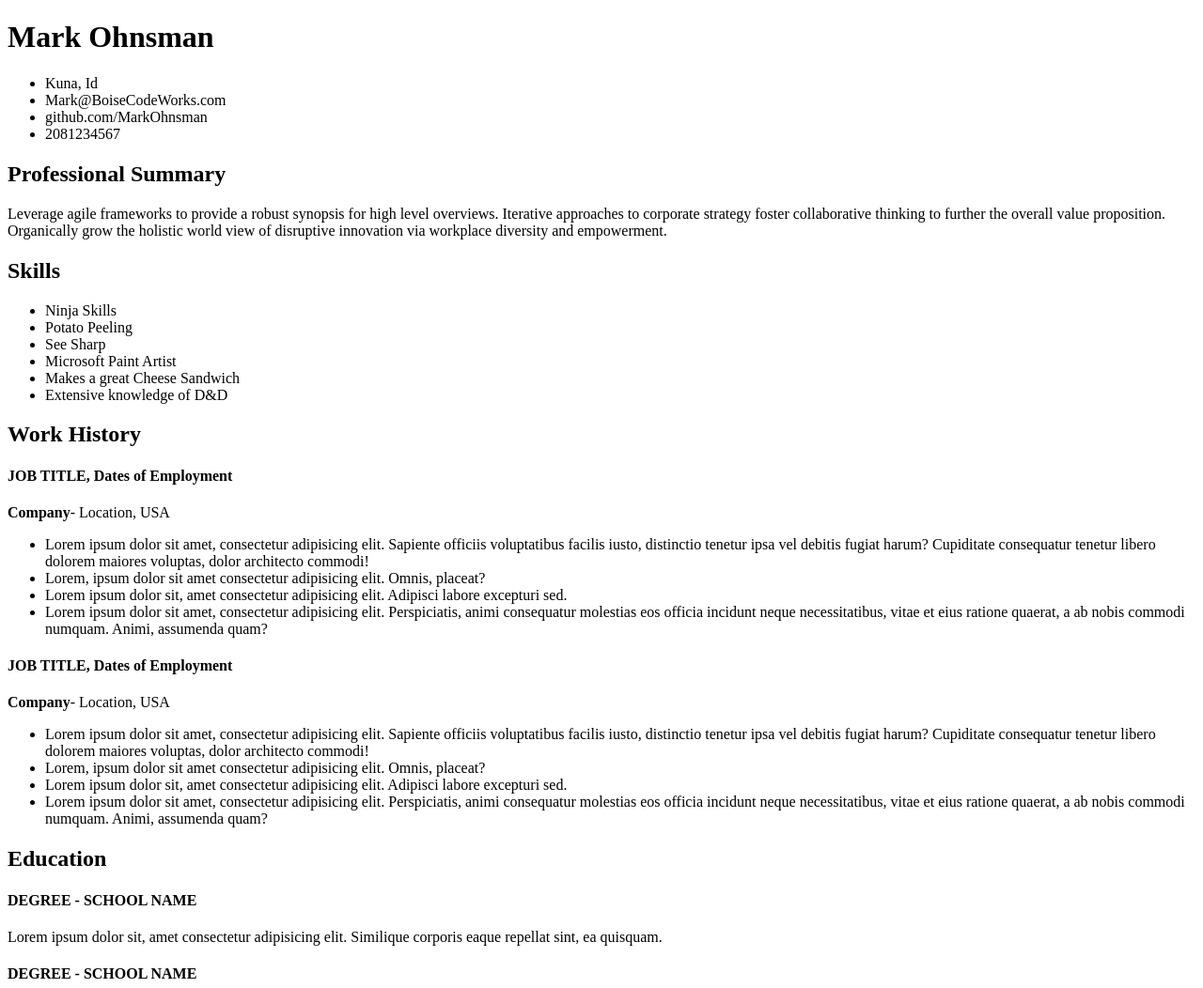
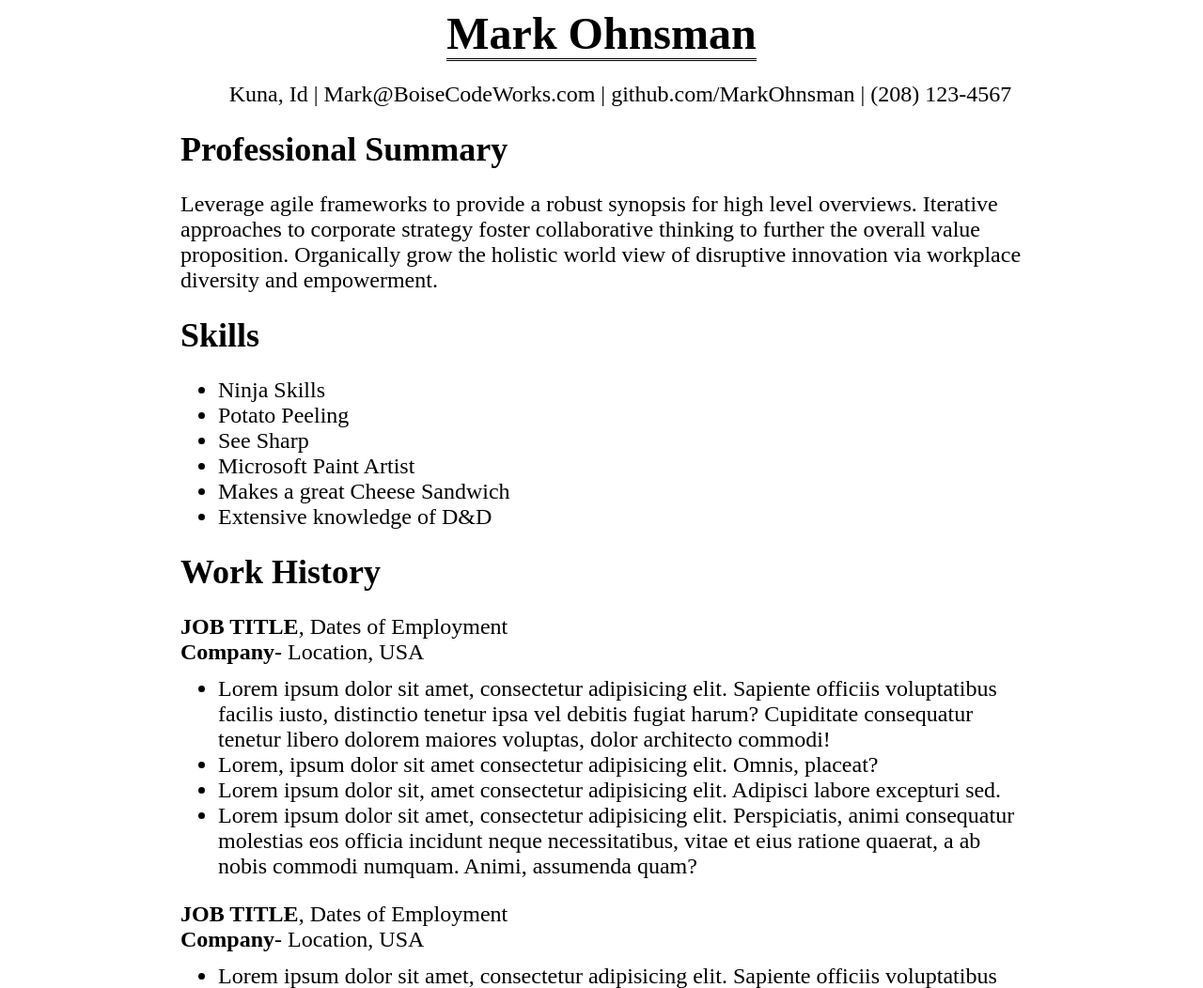
Before and after one commit to MarkOhnsman-zz/Mark-Resume, a plain HTML site: page index.html in a window 1280 px wide. Shown: the top 1052 px of the page at 94% size. Drawn offline with Linux system fonts and the light colour scheme.

Commit message:
Basic Styling

```diff
--- a/index.html
+++ b/index.html
@@ -15,9 +15,9 @@
       <div id="contact-info">
         <ul>
           <li>Kuna, Id</li>
-          <li>Mark@BoiseCodeWorks.com</li>
-          <li>github.com/MarkOhnsman</li>
-          <li>2081234567</li>
+          <li>| Mark@BoiseCodeWorks.com</li>
+          <li>| github.com/MarkOhnsman</li>
+          <li>| (208) 123-4567</li>
         </ul>
       </div>
     </header>
@@ -49,7 +49,7 @@
       <section>
         <h1>Work History</h1>
         <div class="job">
-          <h4><b>JOB TITLE</b>, Dates of Employment</h4>
+          <p><b>JOB TITLE</b>, Dates of Employment</p>
           <p><b>Company</b>- Location, USA</p>
           <ul>
             <li>
@@ -75,7 +75,7 @@
           </ul>
         </div>
         <div class="job">
-          <h4><b>JOB TITLE</b>, Dates of Employment</h4>
+          <p><b>JOB TITLE</b>, Dates of Employment</p>
           <p><b>Company</b>- Location, USA</p>
           <ul>
             <li>
@@ -105,21 +105,21 @@
       <section>
         <h1>Education</h1>
         <div class="education">
-          <h4><b>DEGREE</b> - SCHOOL NAME</h4>
+          <p><b>DEGREE</b> - SCHOOL NAME</p>
           <p>
             Lorem ipsum dolor sit, amet consectetur adipisicing elit. Similique
             corporis eaque repellat sint, ea quisquam.
           </p>
         </div>
         <div class="education">
-          <h4><b>DEGREE</b> - SCHOOL NAME</h4>
+          <p><b>DEGREE</b> - SCHOOL NAME</p>
           <p>
             Lorem ipsum dolor sit, amet consectetur adipisicing elit. Similique
             corporis eaque repellat sint.
           </p>
         </div>
         <div class="education">
-          <h4><b>DEGREE</b> - SCHOOL NAME</h4>
+          <p><b>DEGREE</b> - SCHOOL NAME</p>
           <p>
             Lorem ipsum dolor sit, amet consectetur adipisicing elit. Similique
             corporis eaque repellat sint, ea quisquam.
--- a/style.css
+++ b/style.css
@@ -0,0 +1,62 @@
+body {
+  display: flex;
+  flex-direction: column;
+  min-height: 100vh;
+  font-size: 18pt;
+}
+
+main {
+  flex-grow: 1;
+  max-width: 70vw;
+  align-self: center;
+}
+
+header,
+footer {
+  min-height: 10vh;
+}
+
+header {
+  text-align: center;
+}
+
+header h1 {
+  border-bottom: double;
+  display: inline;
+}
+
+header ul li {
+  display: inline;
+}
+
+main h1 {
+  margin: 0;
+}
+
+#skills ul {
+  column-count: 2;
+}
+
+.job p,
+.education p {
+  margin: 0;
+}
+
+.job ul {
+  margin: 0.5em 0;
+}
+
+.job p:first-child,
+.education p:first-child {
+  margin-top: 1em;
+}
+
+/* NOTE Media Query to set properties on screen smaller than 600px wide */
+@media only screen and (max-width: 600px) {
+  body {
+    font-size: 16pt;
+  }
+  main {
+    max-width: unset;
+  }
+}
```
